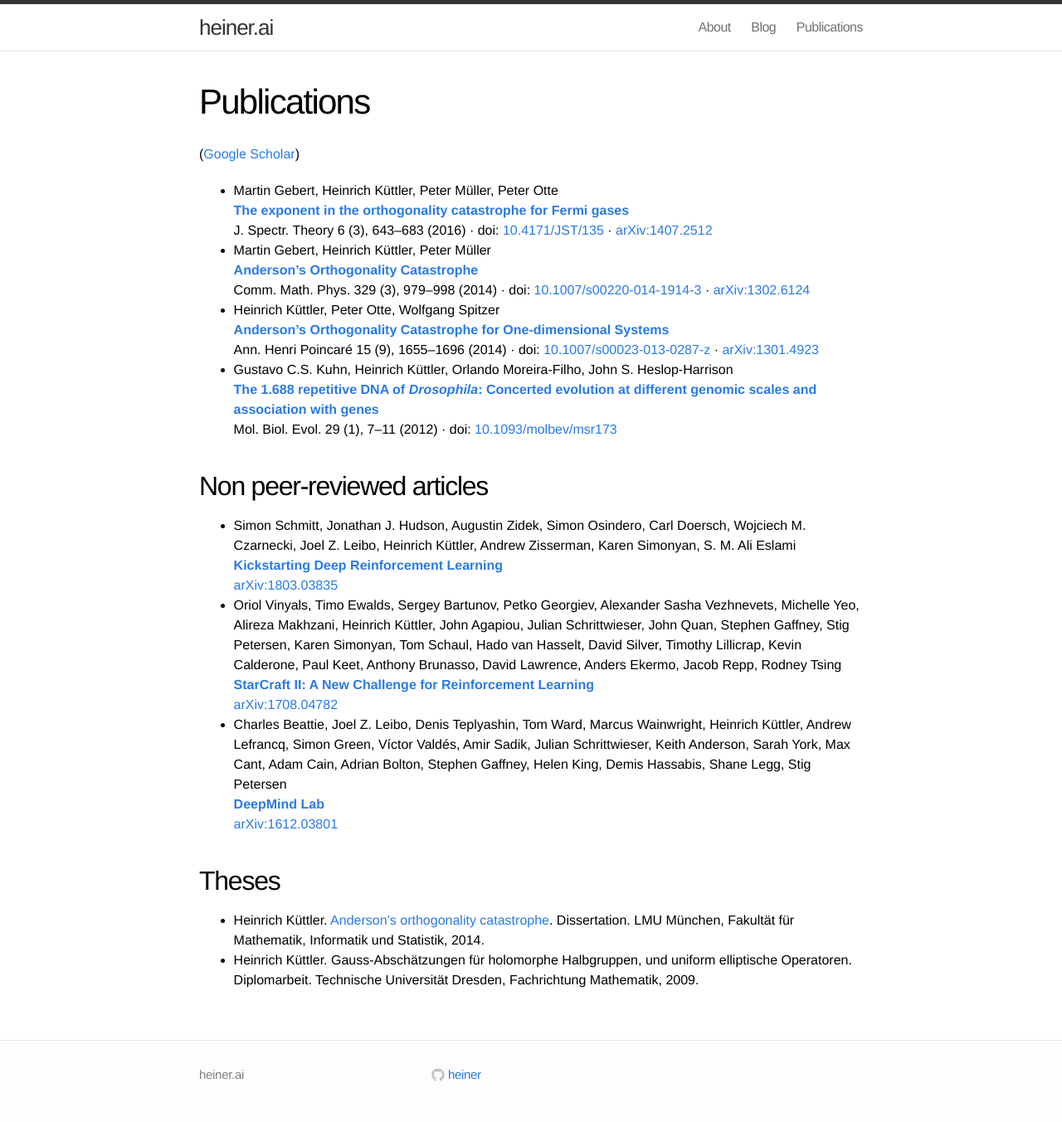
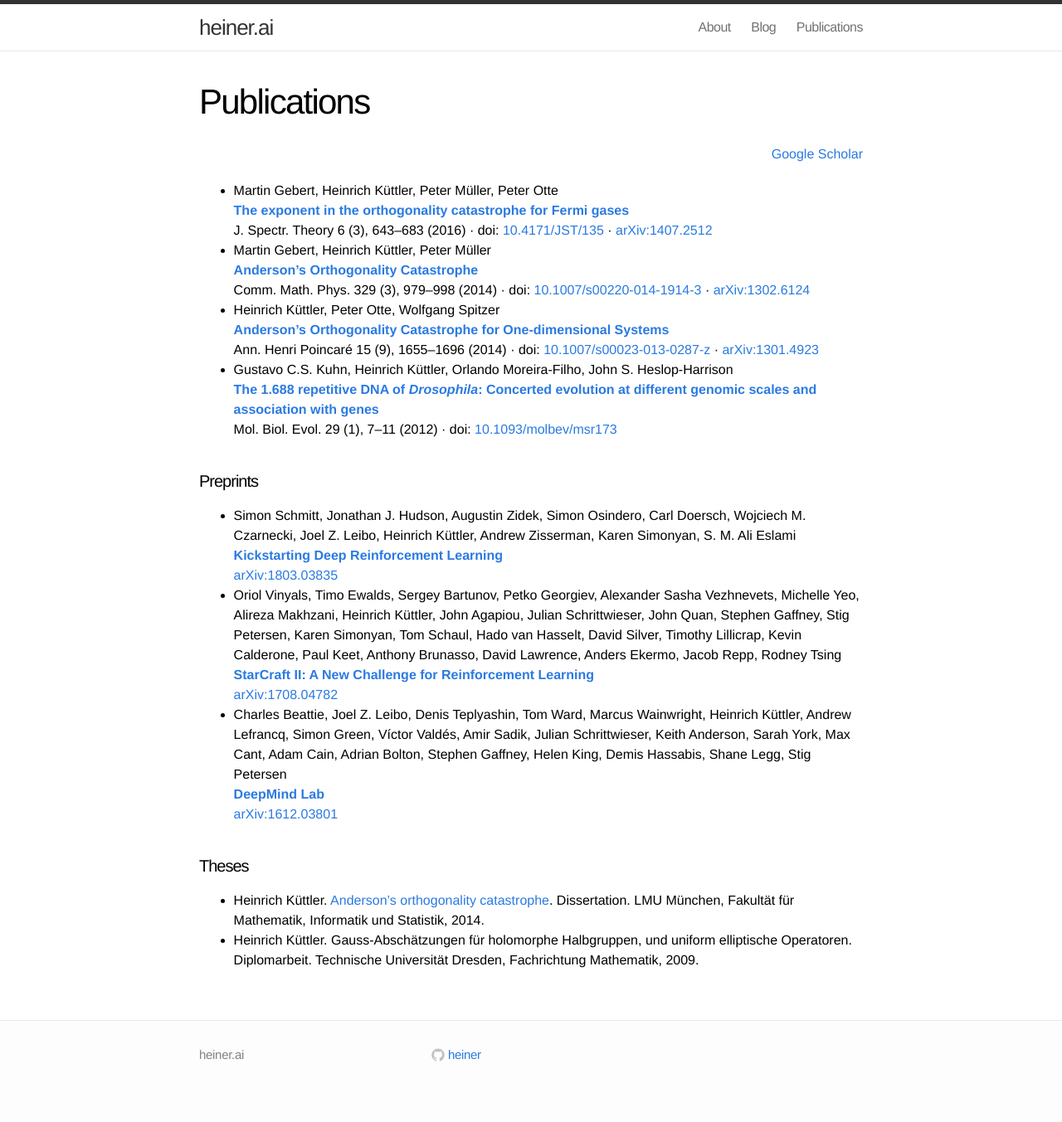
Before and after one commit to heiner/heiner.github.com, a Jekyll site: the page built from publications.md, in a window 1280 px wide. Shown: the whole page at 83% size. Built offline with Jekyll 4.4.1, drawn with Linux system fonts in a browser that asks for light colours; after the commit the page ends 1329 px from its top, so only the background shows below that.

Commit message:
Minor change to publications.md

```diff
--- a/css/main.css
+++ b/css/main.css
@@ -149,7 +149,7 @@ blockquote.yuge {
 }
 
 .page-content .right {
-  float: right;
+  text-align: right;
 }
 
 /* Home styles */
--- a/index.html
+++ b/index.html
@@ -9,9 +9,9 @@ layout: empty
       <blockquote class="yuge">Solving <b>intelligence</b>,<br />
         one environment at the time.</blockquote>
 
-      <span class="right">
+      <div class="right">
         <a class="page-link" href="publications/">Publications</a>
-      </span>
+      </div>
     </div>
   </div>
 </div>
--- a/publications.md
+++ b/publications.md
@@ -4,7 +4,9 @@ title: Publications
 permalink: /publications/
 ---
 
-([Google Scholar](https://scholar.google.co.uk/citations?user=ruq4zIMAAAAJ){:target="_blank"})
+<div class="right">
+  <a href="https://scholar.google.co.uk/citations?user=ruq4zIMAAAAJ" target="_blank">Google Scholar</a>
+</div>
 
 *   Martin Gebert, Heinrich Küttler, Peter Müller, Peter Otte
 
@@ -28,7 +30,7 @@ permalink: /publications/
 
     Mol. Biol. Evol. 29 (1), 7--11 (2012) &middot; doi: [10.1093/molbev/msr173](http://dx.doi.org/10.1093/molbev/msr173)
 
-## Non peer-reviewed articles
+#### Preprints
 
 *   Simon Schmitt, Jonathan J. Hudson, Augustin Zidek, Simon Osindero, Carl Doersch, Wojciech M. Czarnecki, Joel Z. Leibo, Heinrich Küttler, Andrew Zisserman, Karen Simonyan, S. M. Ali Eslami
 
@@ -48,7 +50,7 @@ permalink: /publications/
 
     [arXiv:1612.03801](https://arxiv.org/abs/1612.03801)
 
-## Theses
+#### Theses
 
 *   Heinrich Küttler. [Anderson's orthogonality catastrophe](http://edoc.ub.uni-muenchen.de/17442/). Dissertation. LMU München, Fakultät für Mathematik, Informatik und Statistik, 2014.
 *   Heinrich Küttler. Gauss-Abschätzungen für holomorphe Halbgruppen, und uniform elliptische Operatoren. Diplomarbeit. Technische Universität Dresden, Fachrichtung Mathematik, 2009.
```
